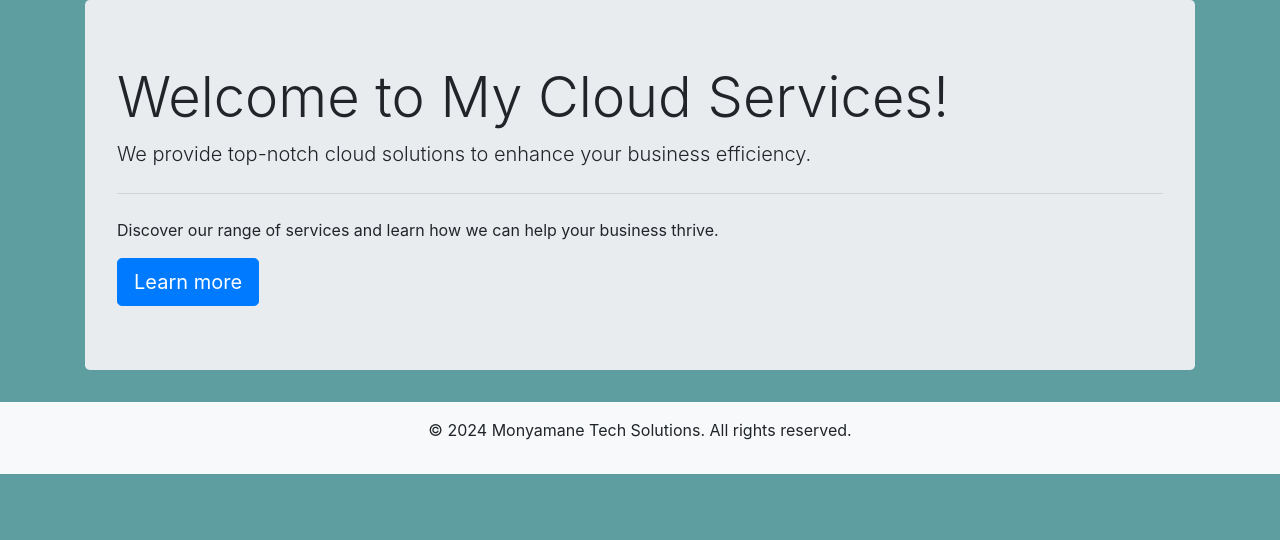
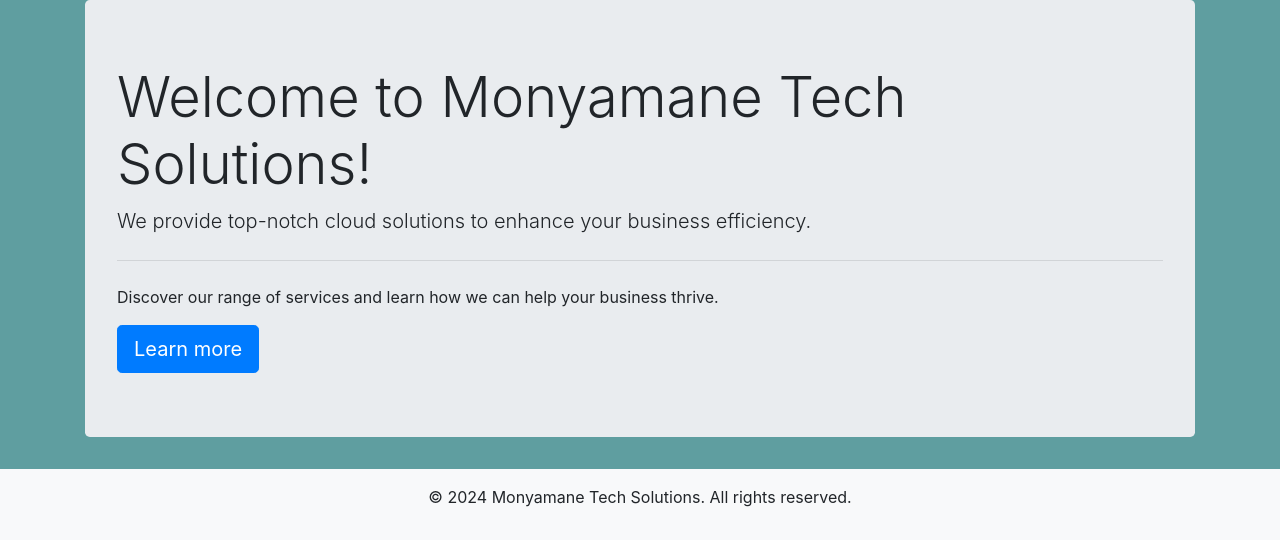
Before and after one commit to thato2-5/codespaces-workflow, a Flask app: page / in a window 1280 px wide. Shown: the part 56-596 px from the top of the page. Run offline with Flask 3, Linux system fonts and the light colour scheme; some libraries are stand-ins or nearby versions.

Commit message:
Update home.html

```diff
--- a/templates/home.html
+++ b/templates/home.html
@@ -2,7 +2,7 @@
 
 {% block content %}
 <div class="jumbotron">
-    <h1 class="display-4">Welcome to My Cloud Services!</h1>
+    <h1 class="display-4">Welcome to Monyamane Tech Solutions!</h1>
     <p class="lead">We provide top-notch cloud solutions to enhance your business efficiency.</p>
     <hr class="my-4">
     <p>Discover our range of services and learn how we can help your business thrive.</p>
```
